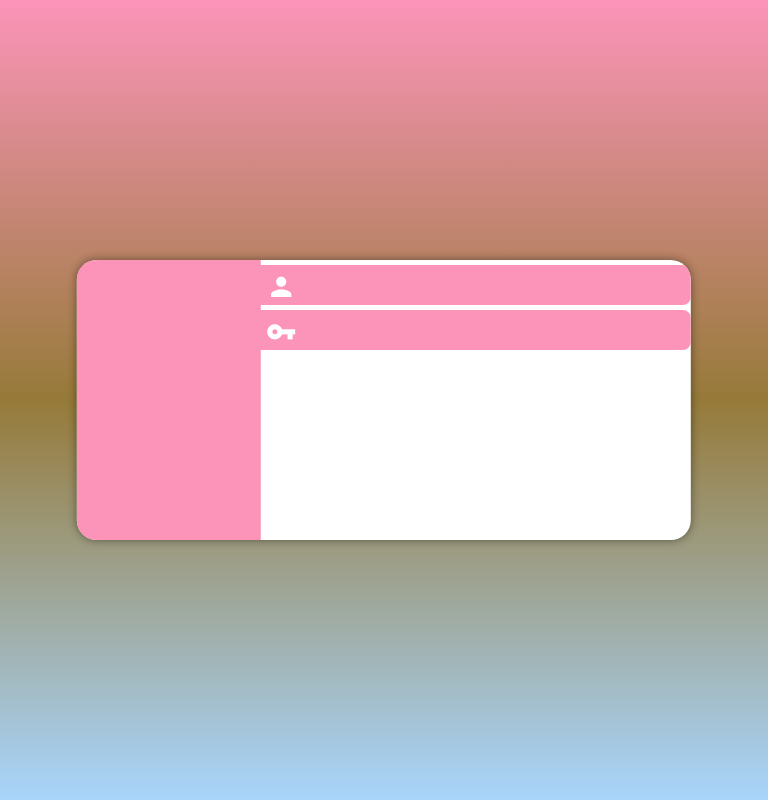
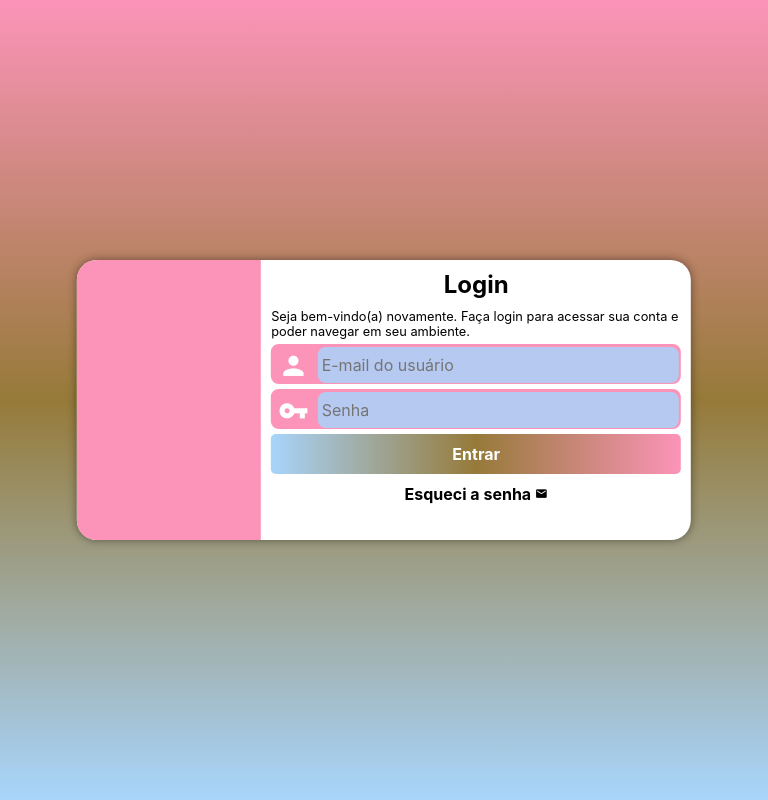
Before and after one commit to fbeaviana/projeto-login, a plain HTML site: page index.html in a window 768 px wide. Drawn offline with Linux system fonts and the light colour scheme.

Commit message:
correcao de bug

```diff
--- a/estilo/media-query.css
+++ b/estilo/media-query.css
@@ -29,7 +29,7 @@ Grandes telas: acima de 1200px
 
     section#login > div#formulario{
         float: right;
-        height: 70%;
+        width: 70%;
     }
 }
 
```
Also changed, not shown: index.html (+1 -1 lines).
